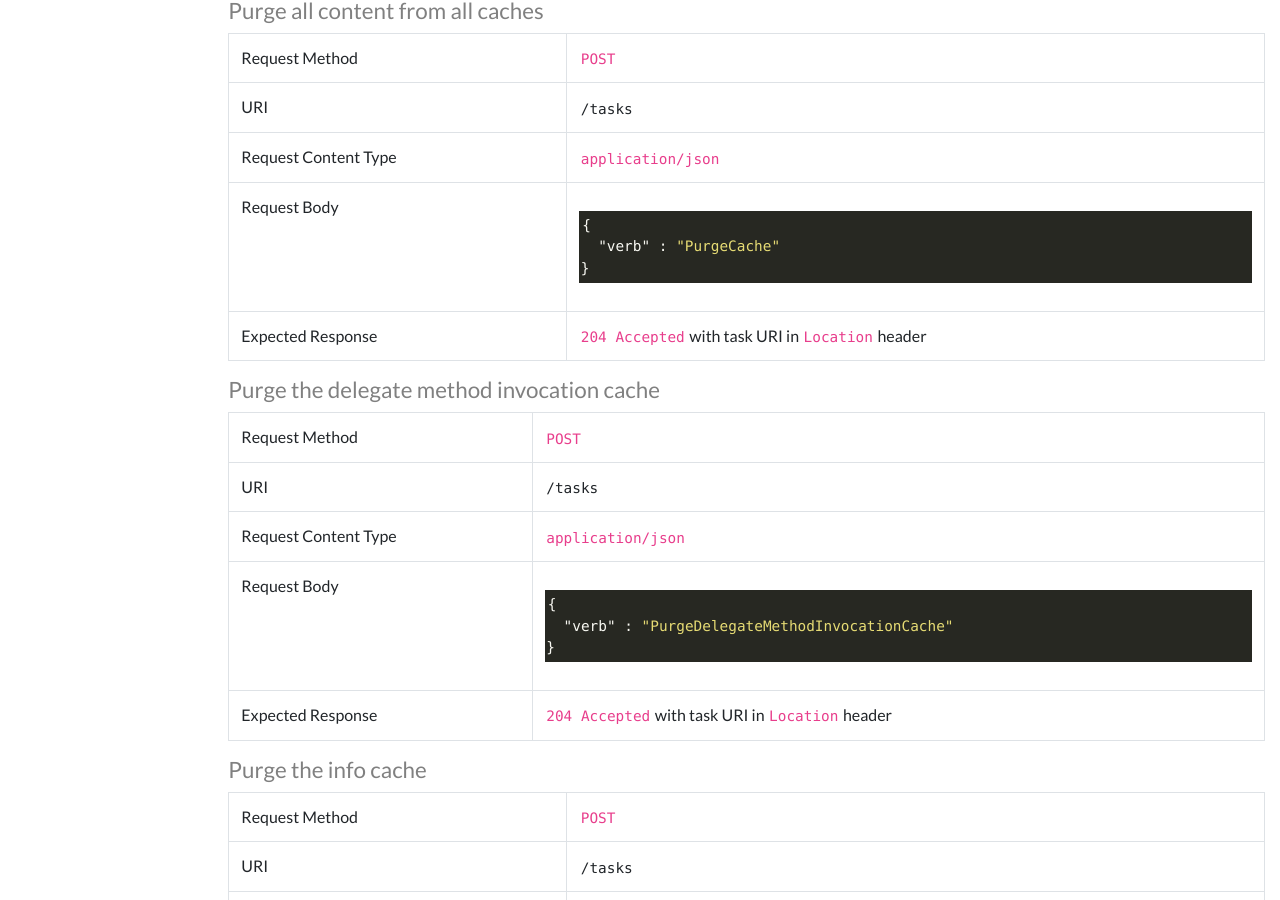
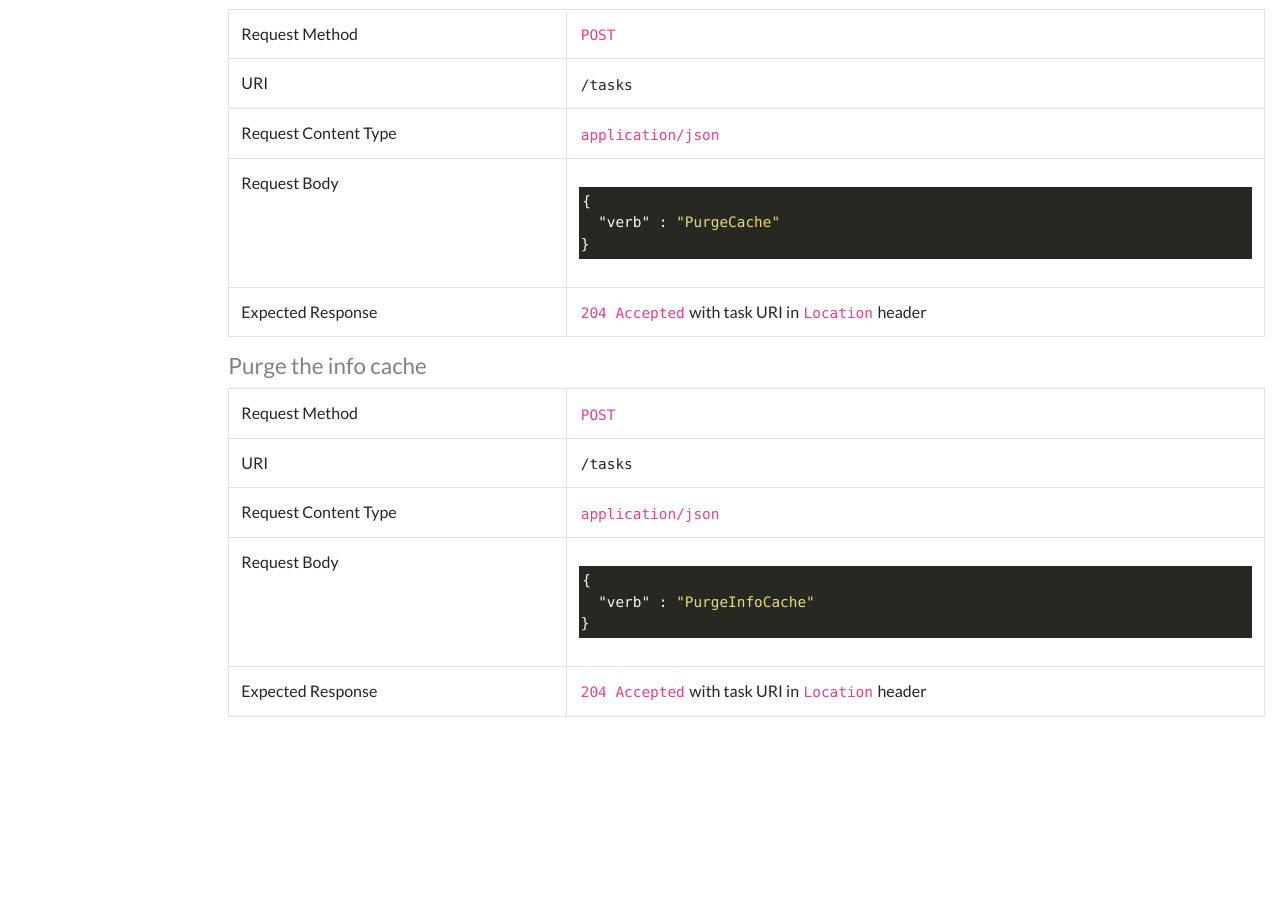
Before and after one commit to cantaloupe-project/cantaloupe-project.github.io, a Jekyll site: the page built from manual/5.0/endpoints.html, in a window 1280 px wide and 900 px high, scrolled down 6478 px. Built offline with Jekyll 4.4.1, drawn with Linux system fonts in a browser that asks for light colours; nearby versions of some CDN libraries; after the commit the page ends 7243 px from its top, so only the background shows below that; some of the changed text lies outside the part shown.

Commit message:
Remove delegate method invocation cache documentation

```diff
--- a/manual/5.0/endpoints.html
+++ b/manual/5.0/endpoints.html
@@ -44,7 +44,6 @@ title: Endpoints
           <li><a href="#PurgeInvalidFromCache">Purge invalid/expired content from all caches</a></li>
           <li><a href="#PurgeItemFromCache">Purge all content relating to an individual source image from all caches</a></li>
           <li><a href="#PurgeCache">Purge all content from all caches</a></li>
-          <li><a href="#PurgeDelegateMethodInvocationCache">Purge the delegate method invocation cache</a></li>
           <li><a href="#PurgeInfoCache">Purge the info cache</a>
         </ul>
       </li>
@@ -396,33 +395,6 @@ end
   </tr>
 </table>
 
-<h4 id="PurgeDelegateMethodInvocationCache">Purge the delegate method invocation cache</h4>
-
-<table class="table table-bordered">
-  <tr>
-    <td>Request Method</td>
-    <td><code>POST</code></td>
-  </tr>
-  <tr>
-    <td>URI</td>
-    <td><span class="filename">/tasks</span></td>
-  </tr>
-  <tr>
-    <td>Request Content Type</td>
-    <td><code>application/json</code></td>
-  </tr>
-  <tr>
-    <td>Request Body</td>
-    <td>{% highlight json %}{
-  "verb" : "PurgeDelegateMethodInvocationCache"
-}{% endhighlight %}</td>
-  </tr>
-  <tr>
-    <td>Expected Response</td>
-    <td><code>204 Accepted</code> with task URI in <code>Location</code> header</td>
-  </tr>
-</table>
-
 <h4 id="PurgeInfoCache">Purge the info cache</h4>
 
 <table class="table table-bordered">
```
Also changed, not shown: manual/5.0/delegate-script.html (+0 -13 lines).
